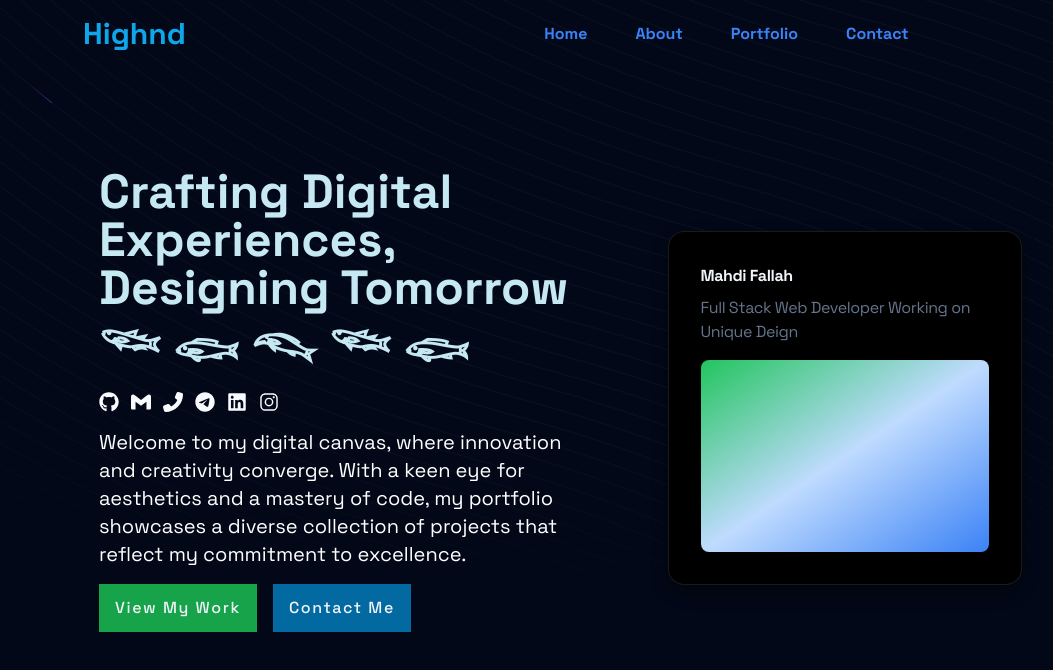
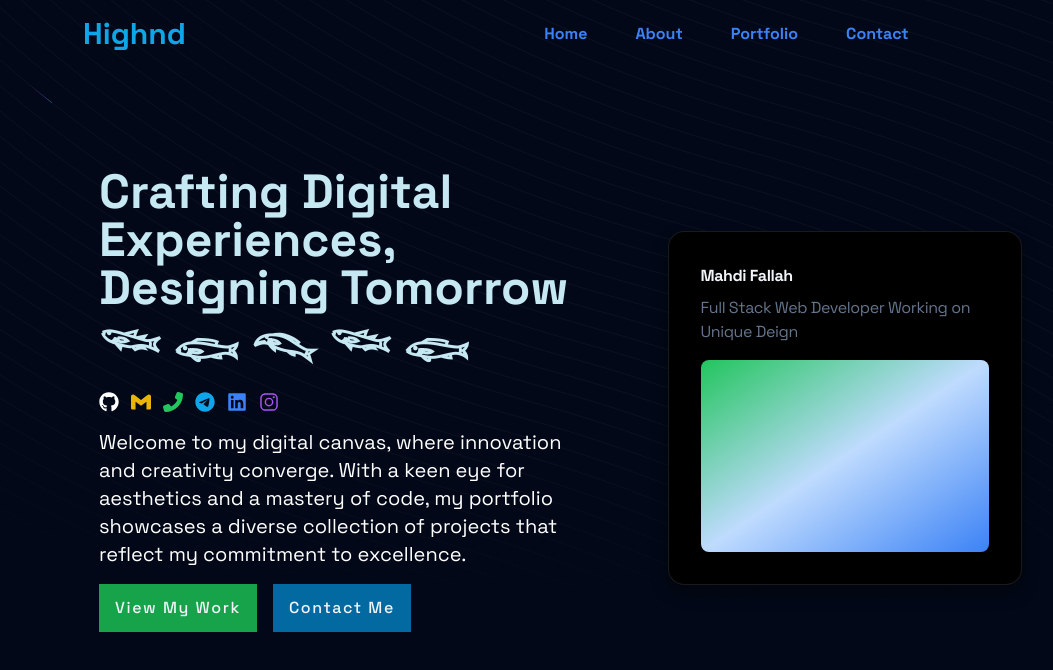
Before and after one commit to highnd/portfolio-mahdi-fallah, a Next.js app: page / in a window 1280 px wide. Shown: the top 670 px of the page, without its empty margins (45-1098 px from the left). Built offline with nearby package versions, Linux system fonts and the light colour scheme.

Commit message:
3 page completed

```diff
--- a/src/app/about/page.tsx
+++ b/src/app/about/page.tsx
@@ -16,7 +16,7 @@ const AboutPage = () => {
       transition={{ duration: 1 }}
     >
       {/*  CONTAINER */}
-      <div className="w-full py-20   md:px-4 h-full  overflow-x-hidden  lg:px-[300px] px-6 backdrop-blur-3xl">
+      <div className="w-full py-20   md:px-4 h-full  overflow-x-hidden  lg:px-[300px] px-6 ">
         {/* BIOGRAPHY CONTAINER */}
         <div className="flex flex-col gap-12 justify-center ">
           {/* BIOGRAPHY IMAGE */}
--- a/src/app/contact/page.tsx
+++ b/src/app/contact/page.tsx
@@ -20,7 +20,7 @@ const Contact = () => {
   const [loading, setLoading] = useState(false);
 
   const inputStyle =
-    "w-full h-[52px] rounded-lg pl-6 capitalize bg-transparent focus:bg-white/5 outline-none focus:ring-1 focus:ring-green-500 border border-sky-500 placeholder:text-white/30 placeholder:font-light";
+    "w-full h-[52px] rounded-lg pl-6 capitalize bg-transparent focus:bg-white/5 outline-none focus:ring-1 focus:ring-green-500 border border-sky-500 placeholder:text-white/30 placeholder:font-light md:mb-1 mb-3";
 
   // const handleSubmit = async (e: React.FormEvent<HTMLFormElement>) => {
   //   e.preventDefault();
@@ -53,9 +53,9 @@ const Contact = () => {
             initial="hidden"
             animate="show"
             exit={"hidden"}
-            className="lg:text-5xl text-2xl text-center lg:mb-12 my-4  "
+            className="lg:text-5xl text-2xl text-center lg:mb-12 mb-8 my-4  "
           >
-            Lets <span className="text-animated-glow">connect . .</span>
+            Lets Get <span className="text-animated-glow">Connected . .</span>
           </motion.h2>
           <motion.form
             variants={fadeIn("up", "spring", 0.4, 0.3)}
@@ -70,7 +70,7 @@ const Contact = () => {
               <input
                 type="text"
                 placeholder="name"
-                className={inputStyle + " md:mb-0 mb-3"}
+                className={inputStyle + " md:mb-0 mb-6"}
                 value={message.name}
                 onChange={(e) =>
                   setMessage({ ...message, name: e.target.value })
@@ -79,7 +79,7 @@ const Contact = () => {
               <input
                 type="email"
                 placeholder="email"
-                className={inputStyle}
+                className={inputStyle + ""}
                 value={message.email}
                 onChange={(e) =>
                   setMessage({ ...message, email: e.target.value })
--- a/src/app/layout.tsx
+++ b/src/app/layout.tsx
@@ -3,6 +3,7 @@ import { Space_Grotesk } from "next/font/google";
 import "./globals.css";
 import { ThemeProvider } from "@/components/theme-provider";
 import Navbar from "@/components/Navbar";
+import { BackgroundBeams } from "@/components/BackgroundBeams";
 
 const SpaceGrotesk = Space_Grotesk({ subsets: ["latin"] });
 
@@ -28,6 +29,7 @@ export default function RootLayout({
           <Navbar />
           {children}
         </ThemeProvider>
+        <BackgroundBeams />
       </body>
     </html>
   );
--- a/src/app/page.tsx
+++ b/src/app/page.tsx
@@ -1,5 +1,5 @@
 import { PinContainer } from "@/components/3DPin";
-import { BackgroundBeams } from "@/components/BackgroundBeams";
+
 import ContactIconsList from "@/components/ContactIconsList";
 import { DrawOutlineButton, FbAnimateButton } from "@/components/CustomBtn";
 import { MotionDiv } from "@/components/MotionTags";
@@ -78,7 +78,6 @@ export default function Home() {
           </MotionDiv>
         </MotionDiv>
       </MotionDiv>
-      <BackgroundBeams />
     </main>
   );
 }
--- a/src/components/3DPin.tsx
+++ b/src/components/3DPin.tsx
@@ -70,17 +70,17 @@ export const PinPerspective = ({
       <motion.div className="pointer-events-none  w-96 h-80 flex items-center justify-center opacity-0 group-hover/pin:opacity-100 z-[60] transition duration-500">
         <div className=" w-full h-full -mt-7 flex-none  inset-0">
           <div className="absolute top-0 inset-x-0  flex justify-center">
-            <a
+            {/* <a
               href="https://www.google.com"
               target={"_blank"}
               className="relative flex space-x-2 items-center z-10 rounded-full bg-zinc-950 py-0.5 px-4 ring-1 ring-white/10 "
-            >
-              <span className="relative z-20 text-white text-xs font-bold inline-block py-0.5">
-                {title}
-              </span>
+            > */}
+            <span className="relative z-20 text-white text-xs font-bold inline-block py-0.5">
+              {title}
+            </span>
 
-              <span className="absolute -bottom-0 left-[1.125rem] h-px w-[calc(100%-2.25rem)] bg-gradient-to-r from-emerald-400/0 via-emerald-400/90 to-emerald-400/0 transition-opacity duration-500 group-hover/btn:opacity-40"></span>
-            </a>
+            <span className="absolute -bottom-0 left-[1.125rem] h-px w-[calc(100%-2.25rem)] bg-gradient-to-r from-emerald-400/0 via-emerald-400/90 to-emerald-400/0 transition-opacity duration-500 group-hover/btn:opacity-40"></span>
+            {/* </a> */}
           </div>
 
           <div
--- a/src/components/ContactIconsList.tsx
+++ b/src/components/ContactIconsList.tsx
@@ -9,12 +9,12 @@ import { IoLogoInstagram } from "react-icons/io5";
 const ContactIconsList = () => {
   return (
     <div className="flex gap-3 text-xl">
-      <FaGithub className="cursor-pointer hover:text-green-500" />
-      <SiGmail className="cursor-pointer hover:text-green-500" />
-      <FaPhoneFlip className="cursor-pointer hover:text-green-500" />
-      <FaTelegram className="cursor-pointer hover:text-green-500" />
-      <FaLinkedin className="cursor-pointer hover:text-green-500" />
-      <IoLogoInstagram className="cursor-pointer hover:text-green-500" />
+      <FaGithub className="cursor-pointer text-white" />
+      <SiGmail className="cursor-pointer text-yellow-500" />
+      <FaPhoneFlip className="cursor-pointer text-green-500" />
+      <FaTelegram className="cursor-pointer text-sky-500" />
+      <FaLinkedin className="cursor-pointer text-blue-500" />
+      <IoLogoInstagram className="cursor-pointer text-purple-500" />
     </div>
   );
 };
--- a/src/components/Navbar.tsx
+++ b/src/components/Navbar.tsx
@@ -104,12 +104,7 @@ export default function Navbar() {
         {menus?.map((item, idx) => (
           <MotionDiv
             key={item.title}
-            variants={fadeIn(
-              "left",
-              "spring",
-              (idx + 1) * 0.2,
-              (idx + 1) * 0.2
-            )}
+            variants={fadeIn("left", "spring", idx * 0.1, idx * 0.2)}
             onClick={() => setOpen(false)}
             className={`text-white hover:text-indigo-600  my-4`}
           >
```
